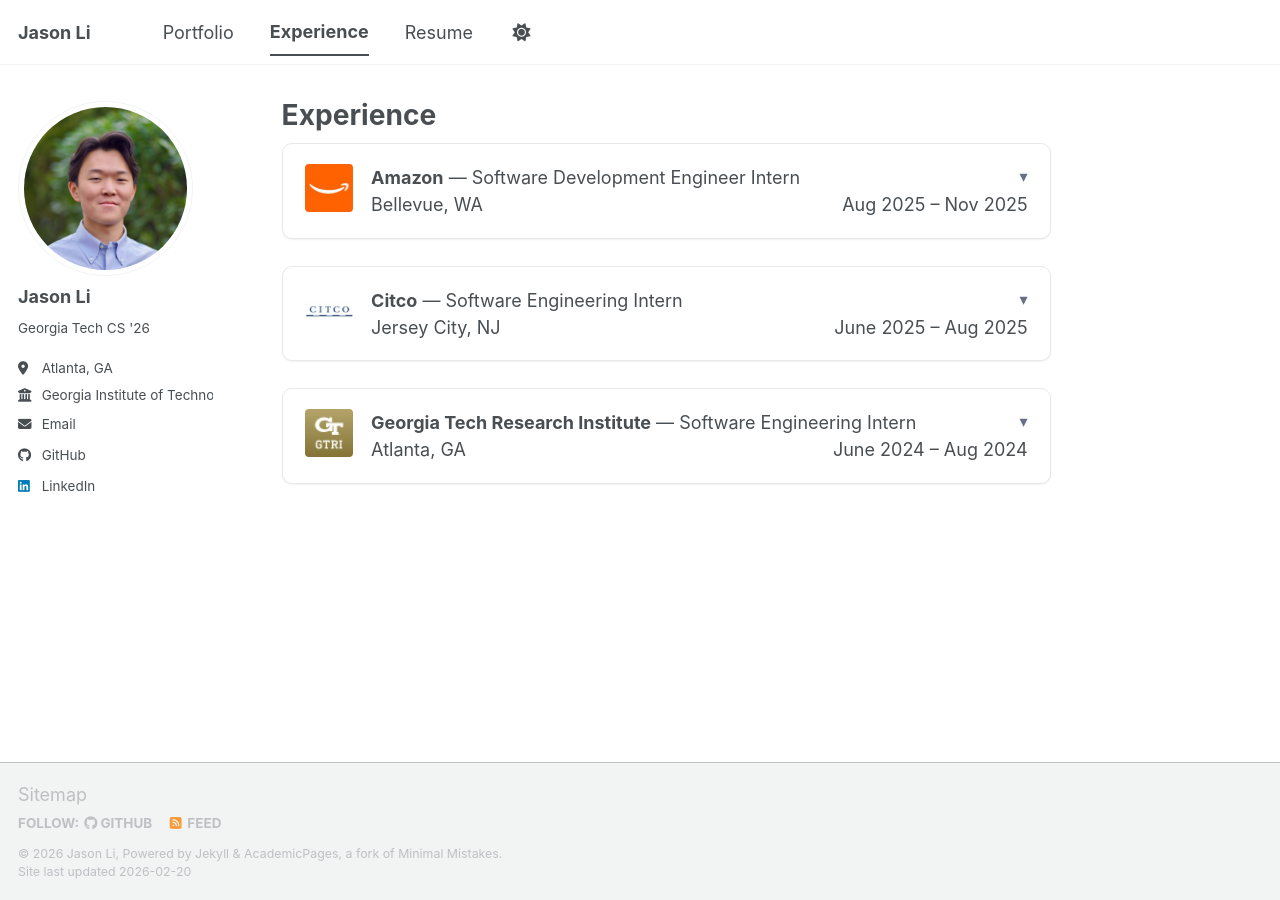
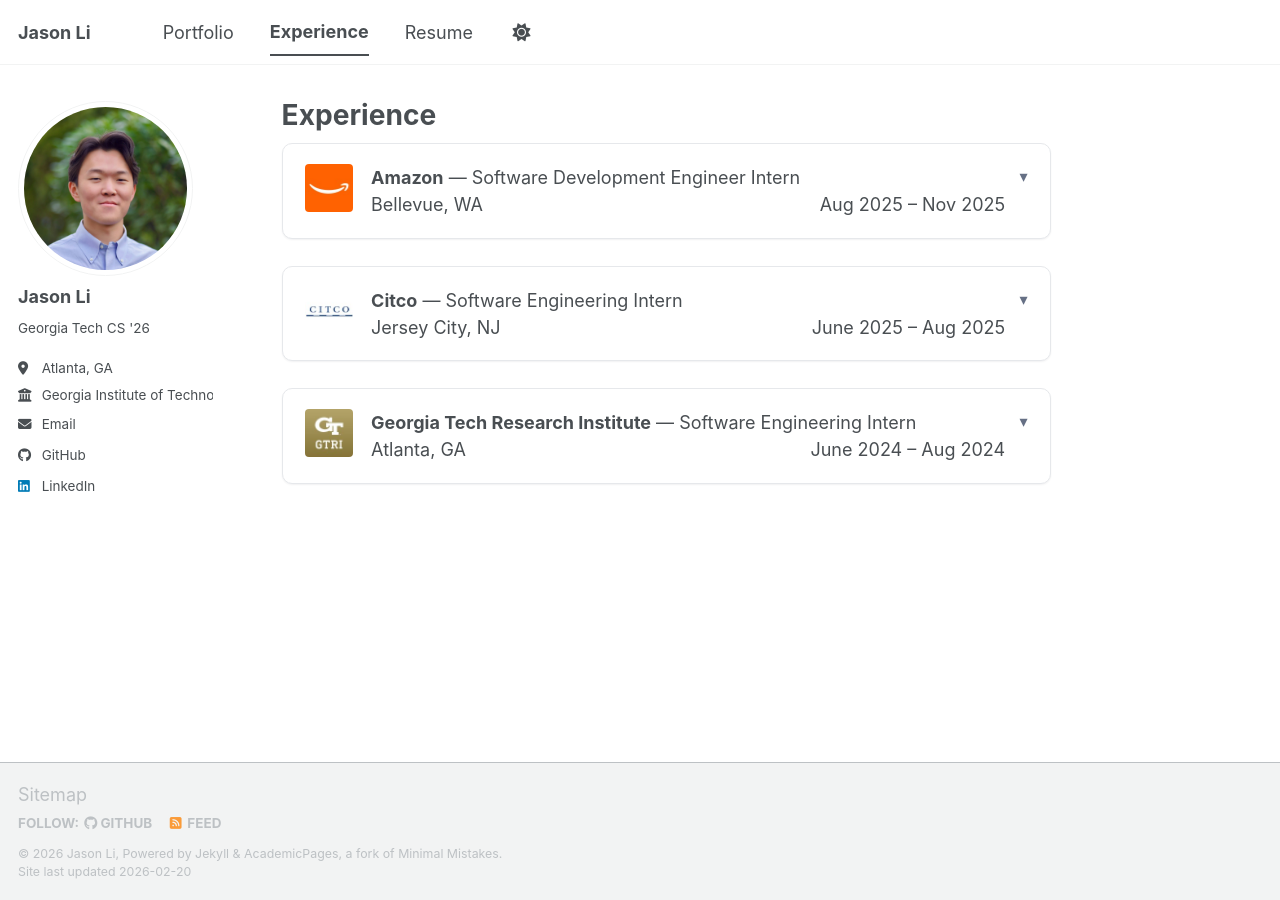
Before and after one commit to jasonli04/jasonli04.github.io, a Jekyll site: the page built from _pages/experience.md, in a window 1280 px wide. Built offline with Jekyll 4.4.1, drawn with Linux system fonts in a browser that asks for light colours; a script bundle is joined from its source files by our own code; library files that are not in the unit come from our copies.

Commit message:
experience formatting

```diff
--- a/assets/css/main.scss
+++ b/assets/css/main.scss
@@ -44,6 +44,7 @@
 
 /* Experience page */
 .experience-card {
+  display: block;
   margin: 0 0 1.5rem 0;
   border: 1px solid #e6e8eb;
   border-radius: 10px;
@@ -59,10 +60,16 @@
   padding: 1.1rem 1.25rem;
   cursor: pointer;
   position: relative;
+  width: 100%;
+  padding-right: 2.5rem;
 }
 
 .experience-summary::-webkit-details-marker {
   display: none;
+}
+
+.experience-summary::marker {
+  content: "";
 }
 
 .experience-summary::after {
```
